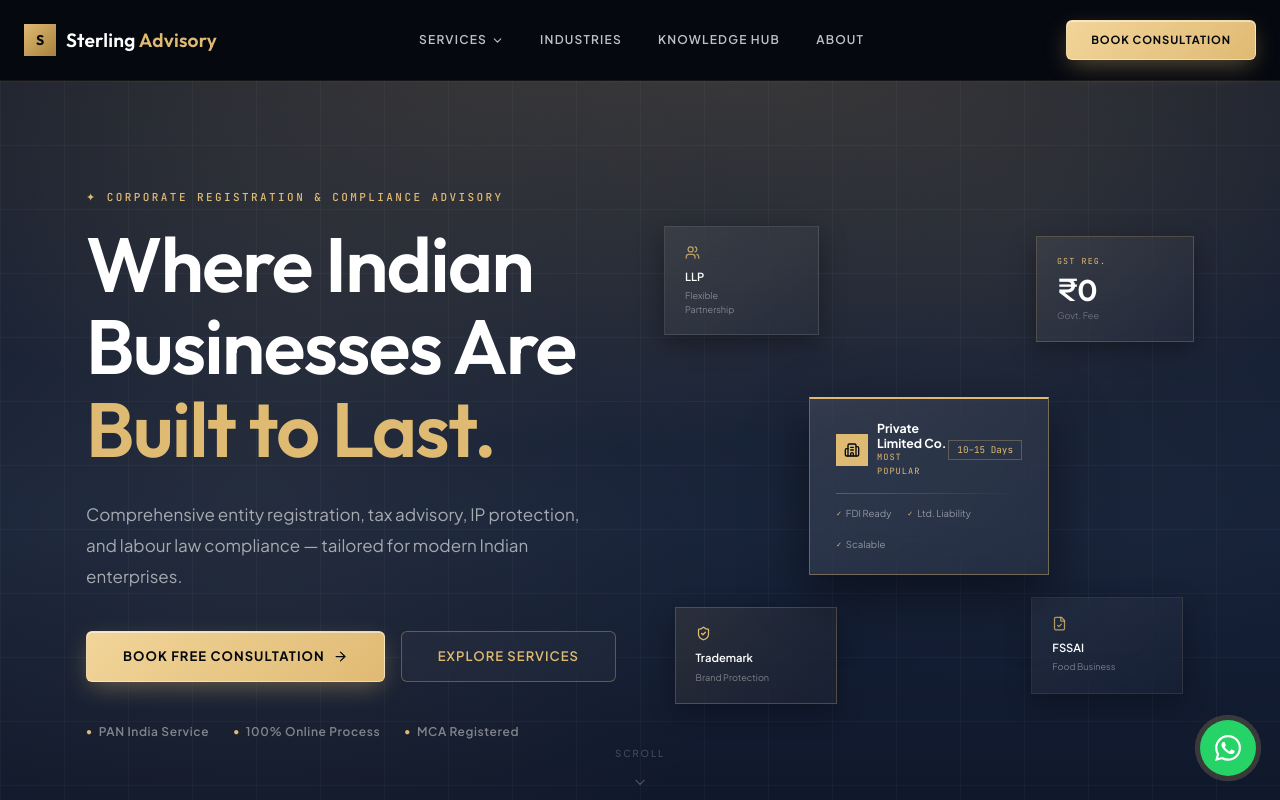
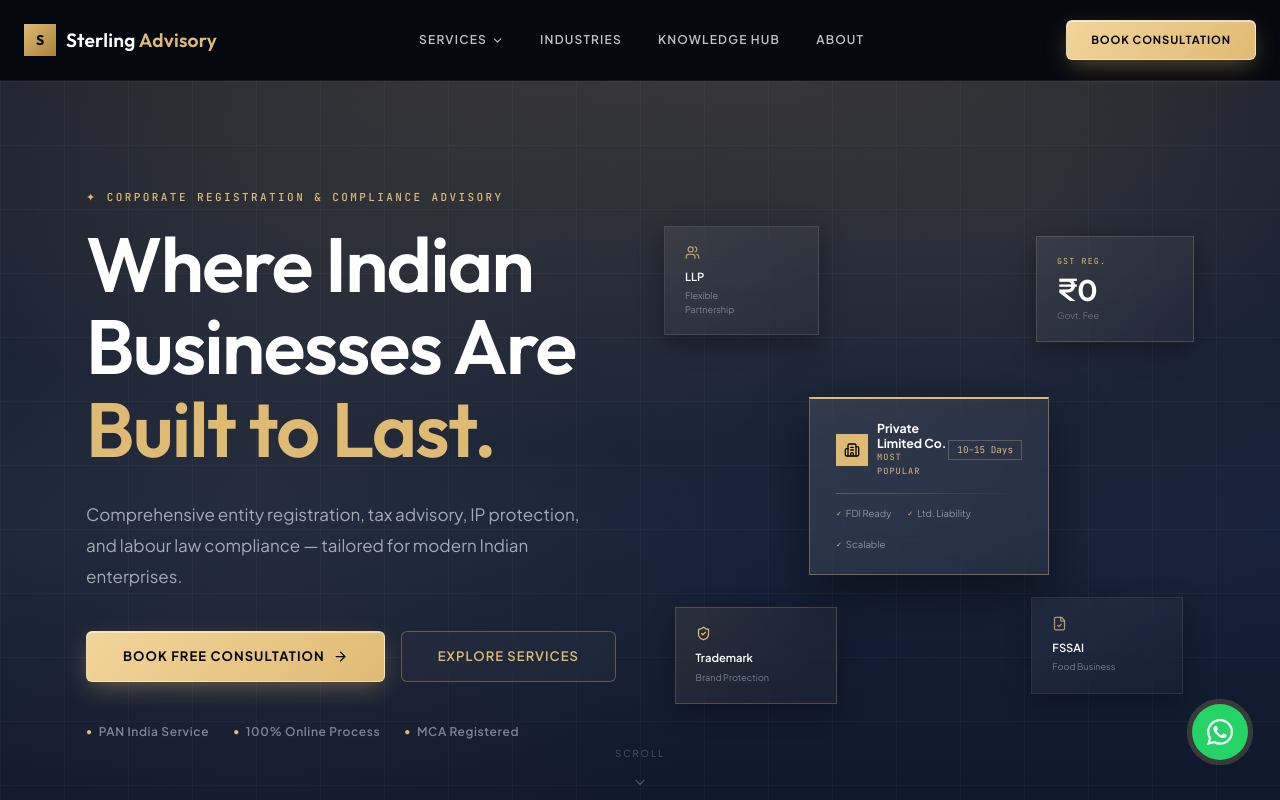
Before and after one commit to thesterlingadvisory-web/thesterlingadvisory, a React (Vite) app in the folder frontend/: page / in a window 1280 px wide. Shown: the top 800 px of the page. Built offline with nearby package versions, Linux system fonts and the light colour scheme; a web font is replaced by a local one.

Commit message:
fix: elevate floating WhatsApp icon position to bottom 2.5rem right 2rem and zIndex 99999 so it is never hidden or cut off

```diff
--- a/frontend/src/components/layout/PublicLayout.jsx
+++ b/frontend/src/components/layout/PublicLayout.jsx
@@ -465,13 +465,13 @@
         transition={{ delay: 2, duration: 0.4, ease: [0.22, 1, 0.36, 1] }}
         className="pulse-gold"
         style={{
-          position: 'fixed', bottom: '1.5rem', right: '1.5rem', zIndex: 50,
+          position: 'fixed', bottom: '2.5rem', right: '2rem', zIndex: 99999,
           width: '56px', height: '56px',
           borderRadius: '50%',
           background: '#25D366',
           color: '#ffffff',
           display: 'flex', alignItems: 'center', justifyContent: 'center',
-          boxShadow: '0 4px 20px rgba(37, 211, 102, 0.4)',
+          boxShadow: '0 6px 25px rgba(37, 211, 102, 0.5)',
           transition: 'transform 200ms ease',
         }}
         onMouseEnter={e => e.currentTarget.style.transform = 'scale(1.1)'}
```
